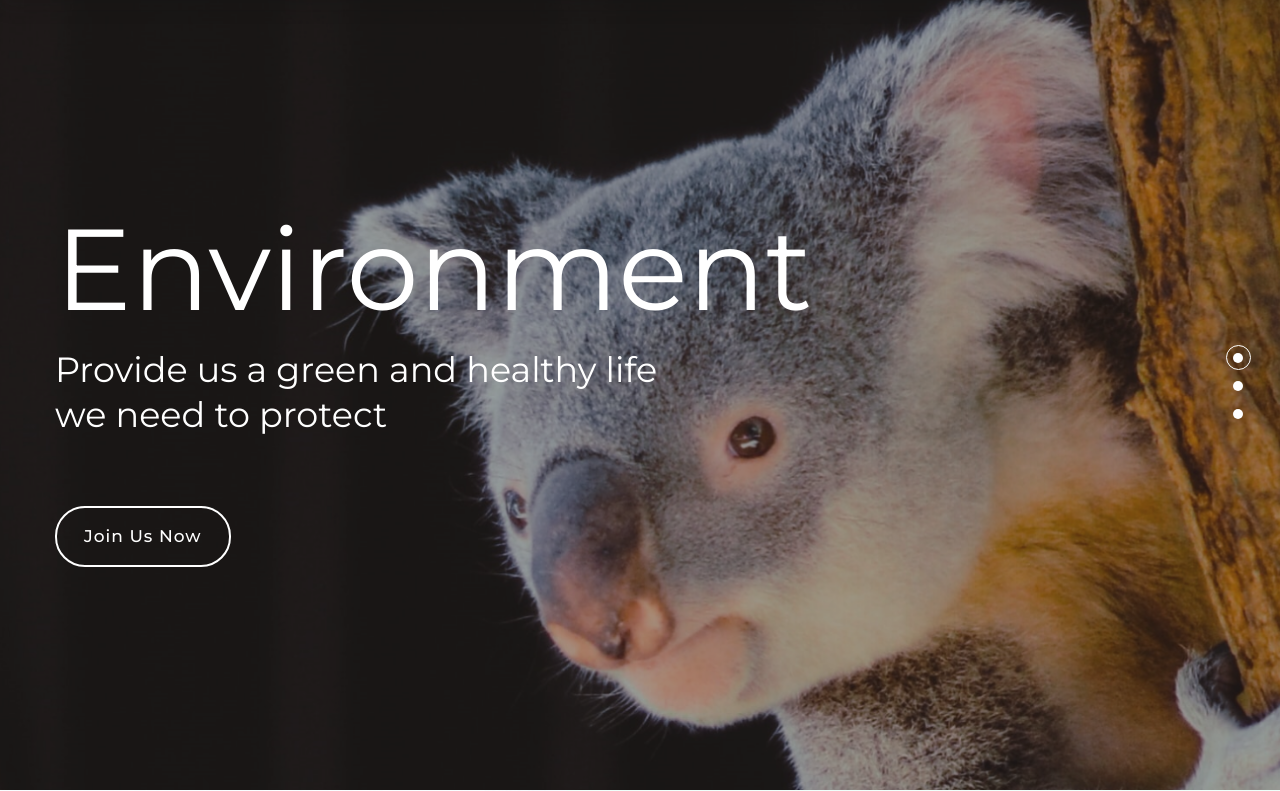
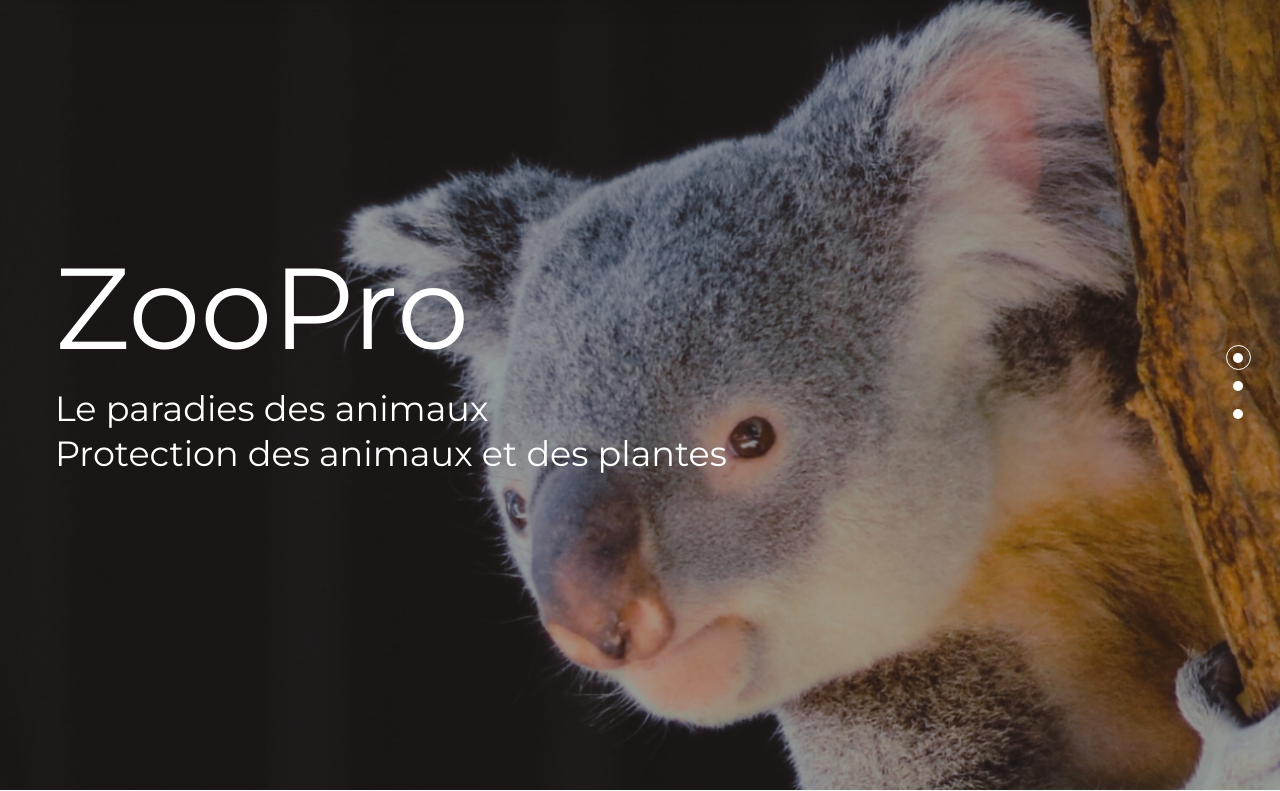
Before and after one commit to MedAliBZ/ZooProFront, a PHP site: page /frontend-project/index.php in a window 1280 px wide. Shown: the part 79-870 px from the top of the page. Run offline with PHP 8.4, Linux system fonts and the light colour scheme.

Commit message:
modification

```diff
--- a/app/views/index.php
+++ b/app/views/index.php
@@ -53,12 +53,10 @@
                         <div class="row">
                             <div class="col-xl-8 col-lg-8 col-md-8 col-sm-10">
                                 <div class="hero__caption">
-                                    <h1 data-animation="fadeInUp" data-delay=".2s">Environment</h1>
-                                    <P data-animation="fadeInUp" data-delay=".4s">Provide us a green and healthy life<br> we need to protect </P>
+                                    <h1 data-animation="fadeInUp" data-delay=".2s">ZooPro</h1>
+                                    <P data-animation="fadeInUp" data-delay=".4s">Le paradies des animaux<br> Protection des animaux et des plantes </P>
                                     <!-- Hero-btn -->
-                                    <div class="hero__btn">
-                                        <a href="#" class="hero-btn mb-10" data-animation="fadeInUp" data-delay=".8s">Join Us Now</a>
-                                    </div>
+
                                 </div>
                             </div>
                         </div>
@@ -70,12 +68,10 @@
                         <div class="row">
                             <div class="col-xl-8 col-lg-8 col-md-8 col-sm-10">
                                 <div class="hero__caption">
-                                    <h1 data-animation="fadeInUp" data-delay=".2s">Environment</h1>
-                                    <P data-animation="fadeInUp" data-delay=".4s">Provide us a green and healthy life<br> we need to protect </P>
+                                    <h1 data-animation="fadeInUp" data-delay=".2s">Environnement</h1>
+                                    <P data-animation="fadeInUp" data-delay=".4s">Une meilleure vie pour les animaux<br> qui ont besoin d'une protection </P>
                                     <!-- Hero-btn -->
-                                    <div class="hero__btn">
-                                        <a href="#" class="hero-btn mb-10" data-animation="fadeInUp" data-delay=".8s">Join Us Now</a>
-                                    </div>
+
                                 </div>
                             </div>
                         </div>
@@ -87,12 +83,10 @@
                         <div class="row">
                             <div class="col-xl-8 col-lg-8 col-md-8 col-sm-10">
                                 <div class="hero__caption">
-                                    <h1 data-animation="fadeInUp" data-delay=".2s">Environment</h1>
-                                    <P data-animation="fadeInUp" data-delay=".4s">Provide us a green and healthy life<br> we need to protect </P>
+                                    <h1 data-animation="fadeInUp" data-delay=".2s">Environnement</h1>
+                                    <P data-animation="fadeInUp" data-delay=".4s">Une vie plus confortable<br> et plus ecologue </P>
                                     <!-- Hero-btn -->
-                                    <div class="hero__btn">
-                                        <a href="#" class="hero-btn mb-10" data-animation="fadeInUp" data-delay=".8s">Join Us Now</a>
-                                    </div>
+
                                 </div>
                             </div>
                         </div>
```
